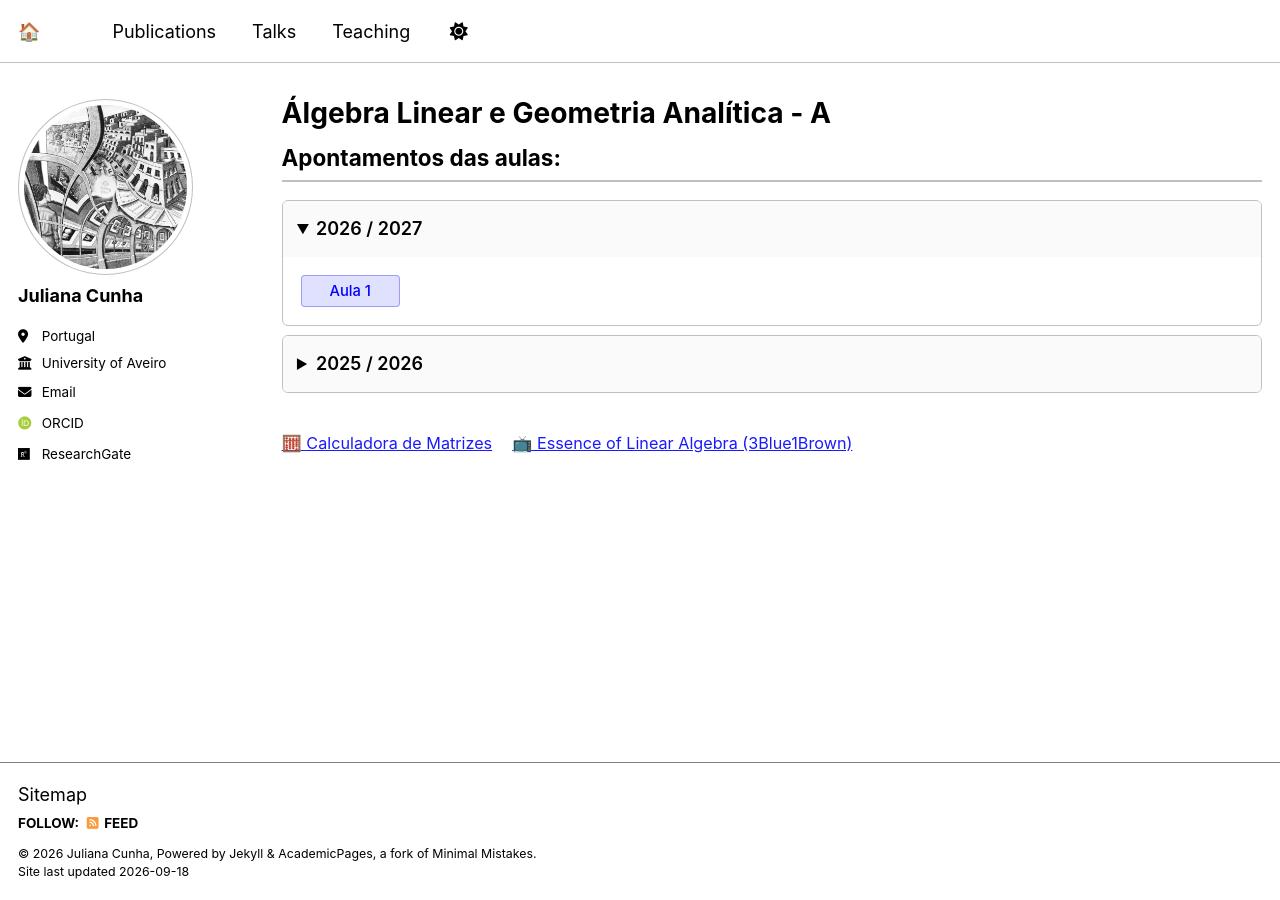
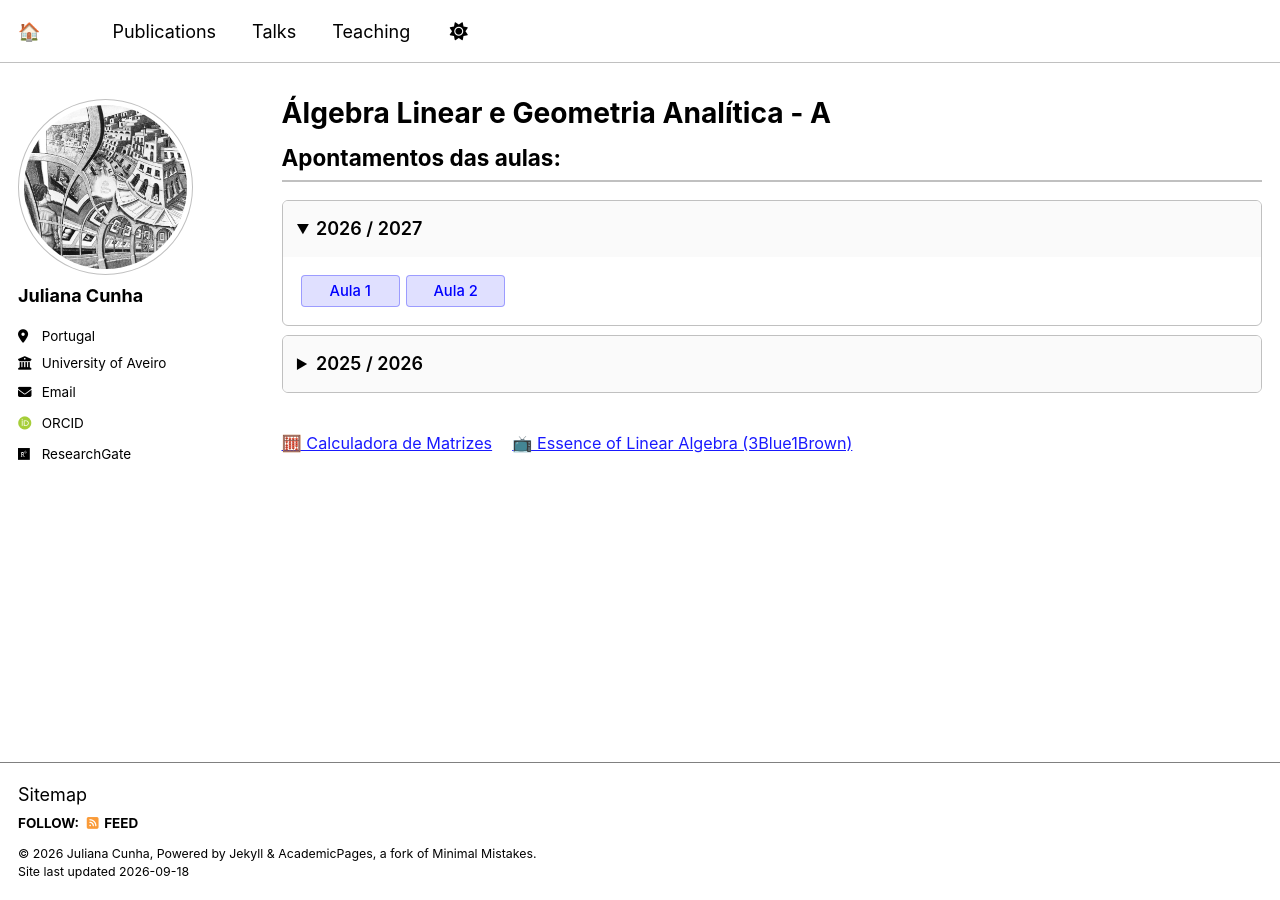
Before and after one commit to juliana-cunha/juliana-cunha.github.io, a Jekyll site: the page built from _pages/teaching.md, in a window 1280 px wide. Built offline with Jekyll 4.4.1, drawn with Linux system fonts in a browser that asks for light colours; some web fonts are replaced; a script that is not in the unit is left out.

Commit message:
Update teaching.md

```diff
--- a/_pages/teaching.md
+++ b/_pages/teaching.md
@@ -87,6 +87,7 @@ author_profile: true
     <summary>2026 / 2027</summary>
     <div class="lesson-grid">
       <div class="lesson-item"><a href="/files/ALGA/2026/Aula_1.pdf" class="lesson-link">Aula 1</a></div>
+      <div class="lesson-item"><a href="/files/ALGA/2026/Aula_2.pdf" class="lesson-link">Aula 2</a></div>
     </div>
   </details>
 
```
